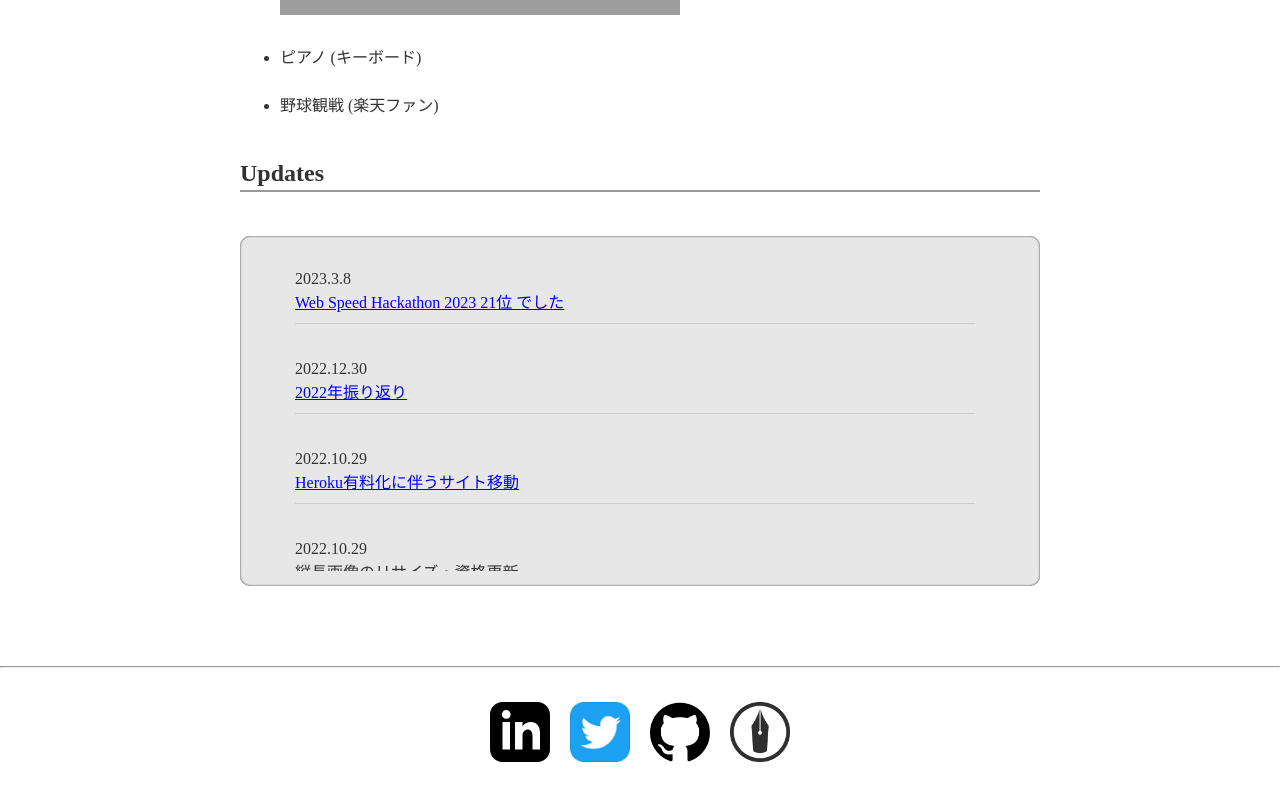
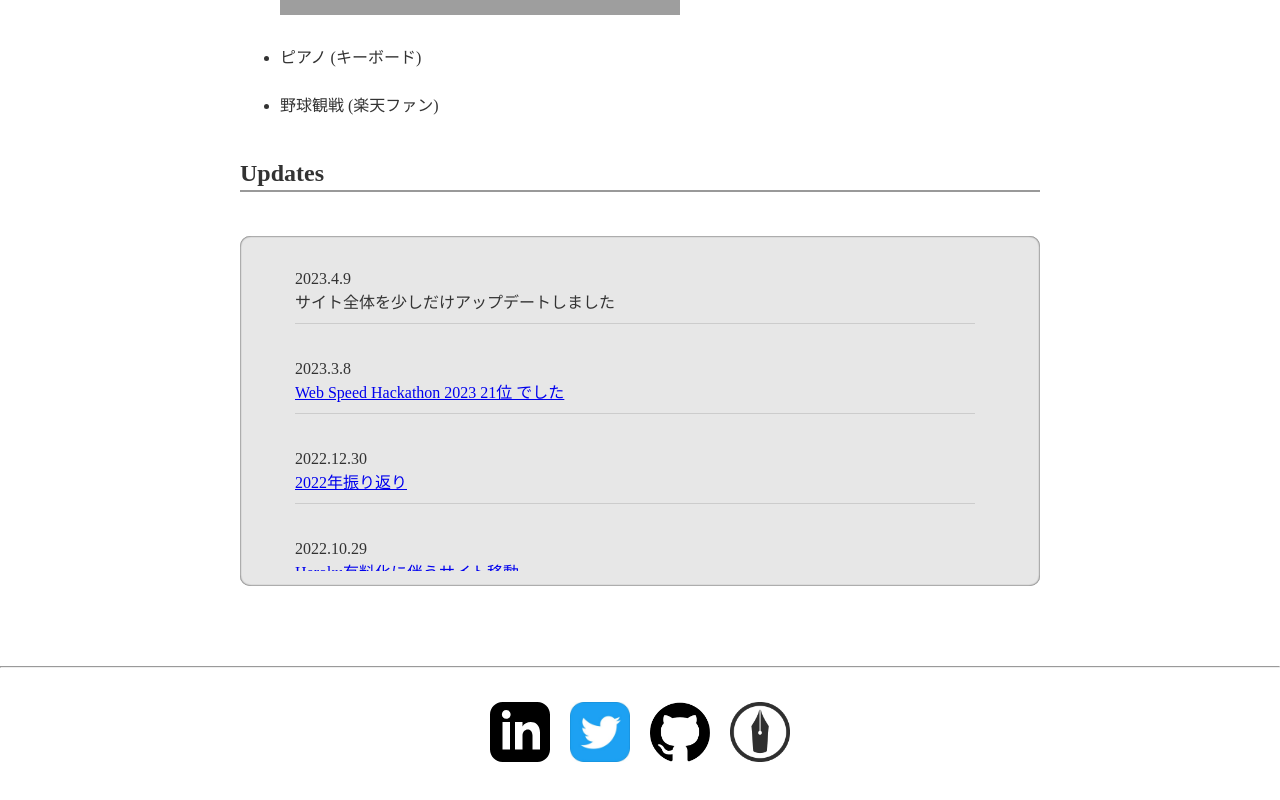
Before and after one commit to Baplisca/NextJS-Portfolio, a Next.js app: page / in a window 1280 px wide. Shown: the part 2272-3072 px from the top of the page. Built offline with nearby package versions, Linux system fonts and the light colour scheme; grey boxes are pictures that could not be loaded; a web font is replaced by a local one.

Commit message:
add comment updatecontent.tsx

```diff
--- a/src/organisms/UpdateContent.tsx
+++ b/src/organisms/UpdateContent.tsx
@@ -10,6 +10,12 @@ interface IUpdateItem {
 }
 
 const updateItems: IUpdateItem[] = [
+  {
+    value: "サイト全体を少しだけアップデートしました",
+    date: "2023.4.9",
+    value_en: "Minor updates to the entire site",
+    date_en: "2023-4-9",
+  },
   {
     value: (
       <a
```
Also changed, not shown: 1 other file (tests, documents, lock files or other folders).
